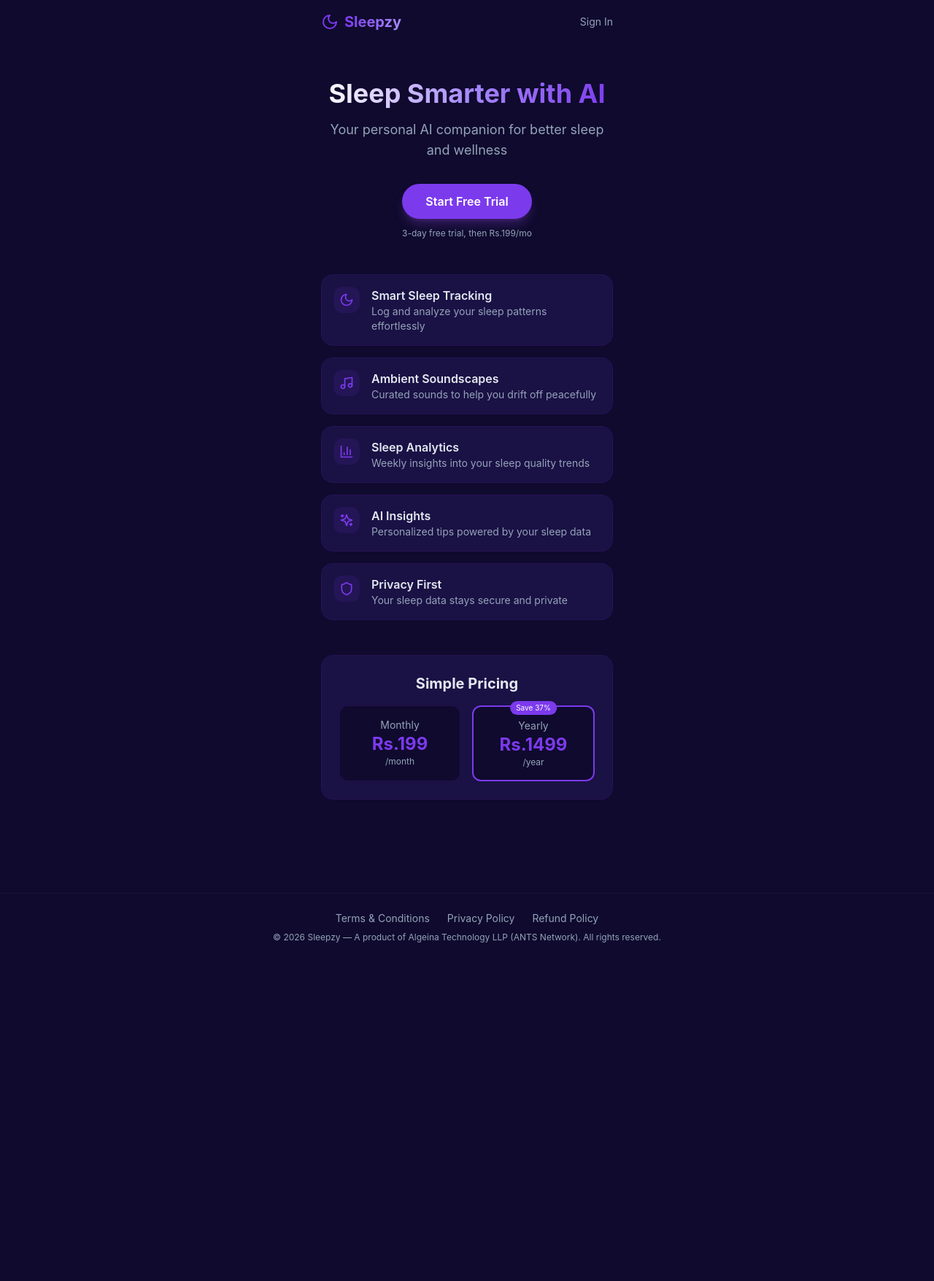
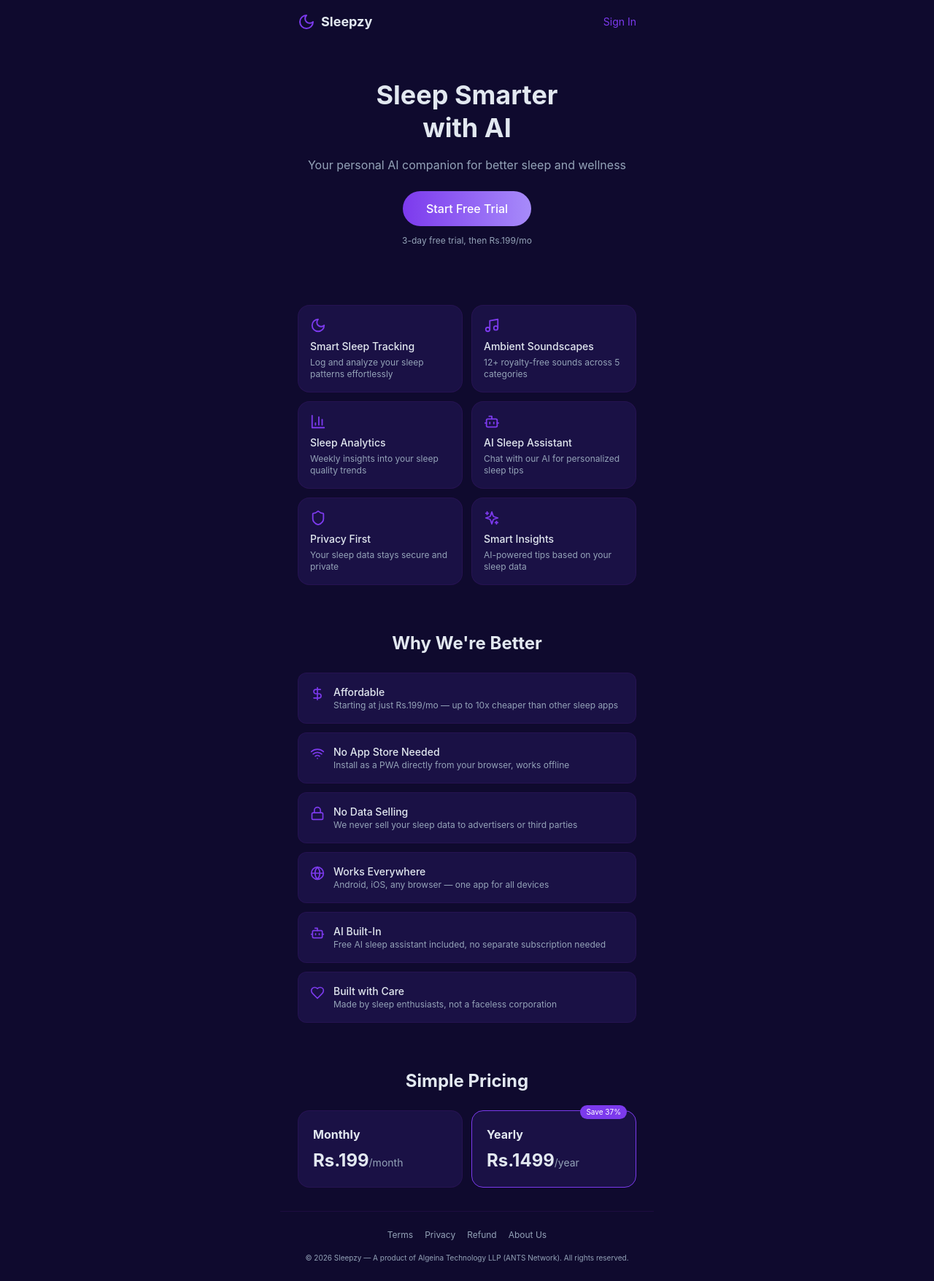
Before and after one commit to N-i-k-e-t/driftai-sleep-wellness, a React (Vite) app: page / in a window 1280 px wide. Shown: the whole page at 73% size. Before the commit the page ends 1317 px from the top, so only its background shows below. Built offline with nearby package versions, Linux system fonts and the light colour scheme; no server answers.

Commit message:
feat: add Why We're Better section, About link, AI feature highlight

```diff
--- a/src/pages/Landing.tsx
+++ b/src/pages/Landing.tsx
@@ -1,63 +1,97 @@
 import { Link } from 'react-router-dom'
-import { Moon, Music, BarChart3, Sparkles, Shield } from 'lucide-react'
+import { Moon, Music, BarChart3, Sparkles, Shield, Zap, Heart, Globe, Bot, DollarSign, Wifi, Lock } from 'lucide-react'
 
 const features = [
   { icon: Moon, title: 'Smart Sleep Tracking', desc: 'Log and analyze your sleep patterns effortlessly' },
-  { icon: Music, title: 'Ambient Soundscapes', desc: 'Curated sounds to help you drift off peacefully' },
+  { icon: Music, title: 'Ambient Soundscapes', desc: '12+ royalty-free sounds across 5 categories' },
   { icon: BarChart3, title: 'Sleep Analytics', desc: 'Weekly insights into your sleep quality trends' },
-  { icon: Sparkles, title: 'AI Insights', desc: 'Personalized tips powered by your sleep data' },
-  { icon: Shield, title: 'Privacy First', desc: 'Your sleep data stays secure and private' }
+  { icon: Bot, title: 'AI Sleep Assistant', desc: 'Chat with our AI for personalized sleep tips' },
+  { icon: Shield, title: 'Privacy First', desc: 'Your sleep data stays secure and private' },
+  { icon: Sparkles, title: 'Smart Insights', desc: 'AI-powered tips based on your sleep data' }
+]
+
+const whyBetter = [
+  { icon: DollarSign, title: 'Affordable', desc: 'Starting at just Rs.199/mo — up to 10x cheaper than other sleep apps' },
+  { icon: Wifi, title: 'No App Store Needed', desc: 'Install as a PWA directly from your browser, works offline' },
+  { icon: Lock, title: 'No Data Selling', desc: 'We never sell your sleep data to advertisers or third parties' },
+  { icon: Globe, title: 'Works Everywhere', desc: 'Android, iOS, any browser — one app for all devices' },
+  { icon: Bot, title: 'AI Built-In', desc: 'Free AI sleep assistant included, no separate subscription needed' },
+  { icon: Heart, title: 'Built with Care', desc: 'Made by sleep enthusiasts, not a faceless corporation' }
 ]
 
 export default function Landing() {
   return (
-    <div className="min-h-screen bg-drift-bg">
-      <header className="px-6 py-4 flex justify-between items-center max-w-md mx-auto">
+    <div className="min-h-screen bg-drift-bg text-drift-text">
+      <header className="flex justify-between items-center px-6 py-4 max-w-lg mx-auto">
         <div className="flex items-center gap-2">
           <Moon className="text-drift-accent" size={24} />
-          <span className="text-xl font-bold bg-gradient-to-r from-drift-accent to-drift-glow bg-clip-text text-transparent">Sleepzy</span>
+          <span className="font-bold text-lg">Sleepzy</span>
         </div>
-        <Link to="/auth" className="text-sm text-drift-muted hover:text-drift-text transition">Sign In</Link>
+        <Link to="/auth" className="text-sm text-drift-accent hover:underline">Sign In</Link>
       </header>
-      <main className="max-w-md mx-auto px-6 pt-12 pb-20">
-        <div className="text-center mb-12">
-          <h1 className="text-4xl font-bold mb-4 bg-gradient-to-r from-white via-drift-glow to-drift-accent bg-clip-text text-transparent">Sleep Smarter with AI</h1>
-          <p className="text-drift-muted text-lg mb-8">Your personal AI companion for better sleep and wellness</p>
-          <Link to="/auth" className="inline-block bg-drift-accent hover:bg-purple-600 text-white font-semibold px-8 py-3 rounded-full transition-all shadow-lg shadow-purple-500/25">Start Free Trial</Link>
+
+      <main className="px-6 max-w-lg mx-auto">
+        <section className="text-center py-12">
+          <h1 className="text-4xl font-bold mb-4 leading-tight">Sleep Smarter<br/>with AI</h1>
+          <p className="text-drift-muted mb-6">Your personal AI companion for better sleep and wellness</p>
+          <Link to="/auth" className="inline-block bg-gradient-to-r from-drift-accent to-drift-glow text-white font-medium px-8 py-3 rounded-full hover:opacity-90 transition">
+            Start Free Trial
+          </Link>
           <p className="text-drift-muted text-xs mt-3">3-day free trial, then Rs.199/mo</p>
-        </div>
-        <div className="space-y-4">
+        </section>
+
+        <section className="grid grid-cols-2 gap-3 py-8">
           {features.map(({ icon: Icon, title, desc }) => (
-            <div key={title} className="bg-drift-card rounded-2xl p-4 flex items-start gap-4 border border-purple-900/20">
-              <div className="bg-drift-accent/10 p-2 rounded-xl"><Icon className="text-drift-accent" size={20} /></div>
-              <div><h3 className="font-semibold text-drift-text">{title}</h3><p className="text-sm text-drift-muted">{desc}</p></div>
+            <div key={title} className="bg-drift-card rounded-2xl p-4 border border-purple-900/20">
+              <Icon className="text-drift-accent mb-2" size={22} />
+              <h3 className="font-medium text-sm mb-1">{title}</h3>
+              <p className="text-drift-muted text-xs">{desc}</p>
             </div>
           ))}
-        </div>
-        <div className="mt-12 bg-drift-card rounded-2xl p-6 border border-purple-900/20 text-center">
-          <h2 className="text-xl font-bold mb-2">Simple Pricing</h2>
-          <div className="flex gap-4 justify-center mt-4">
-            <div className="bg-drift-bg rounded-xl p-4 flex-1 border border-purple-900/30">
-              <p className="text-drift-muted text-sm">Monthly</p>
-              <p className="text-2xl font-bold text-drift-accent">Rs.199</p>
-              <p className="text-xs text-drift-muted">/month</p>
+        </section>
+
+        <section className="py-8">
+          <h2 className="text-2xl font-bold text-center mb-6">Why We're Better</h2>
+          <div className="space-y-3">
+            {whyBetter.map(({ icon: Icon, title, desc }) => (
+              <div key={title} className="flex gap-3 bg-drift-card rounded-xl p-4 border border-purple-900/20">
+                <Icon className="text-drift-accent flex-shrink-0 mt-0.5" size={20} />
+                <div>
+                  <h3 className="font-medium text-sm">{title}</h3>
+                  <p className="text-drift-muted text-xs">{desc}</p>
+                </div>
+              </div>
+            ))}
+          </div>
+        </section>
+
+        <section className="py-8">
+          <h2 className="text-2xl font-bold text-center mb-6">Simple Pricing</h2>
+          <div className="grid grid-cols-2 gap-3">
+            <div className="bg-drift-card rounded-2xl p-5 border border-purple-900/20">
+              <h3 className="font-bold">Monthly</h3>
+              <p className="text-2xl font-bold mt-2">Rs.199<span className="text-sm text-drift-muted font-normal">/month</span></p>
             </div>
-            <div className="bg-drift-bg rounded-xl p-4 flex-1 border-2 border-drift-accent relative">
-              <span className="absolute -top-2 left-1/2 -translate-x-1/2 bg-drift-accent text-white text-[10px] px-2 py-0.5 rounded-full">Save 37%</span>
-              <p className="text-drift-muted text-sm">Yearly</p>
-              <p className="text-2xl font-bold text-drift-accent">Rs.1499</p>
-              <p className="text-xs text-drift-muted">/year</p>
+            <div className="bg-drift-card rounded-2xl p-5 border border-drift-accent relative">
+              <span className="absolute -top-2 right-3 bg-drift-accent text-white text-[10px] px-2 py-0.5 rounded-full">Save 37%</span>
+              <h3 className="font-bold">Yearly</h3>
+              <p className="text-2xl font-bold mt-2">Rs.1499<span className="text-sm text-drift-muted font-normal">/year</span></p>
             </div>
           </div>
+        </section>
+      </main>
+
+      <footer className="border-t border-purple-900/20 py-6 px-6 max-w-lg mx-auto">
+        <div className="flex flex-wrap justify-center gap-4 text-xs text-drift-muted mb-4">
+          <Link to="/terms" className="hover:text-white transition">Terms</Link>
+          <Link to="/privacy" className="hover:text-white transition">Privacy</Link>
+          <Link to="/refund" className="hover:text-white transition">Refund</Link>
+          <Link to="/about" className="hover:text-white transition">About Us</Link>
         </div>
-      </main>
-            <footer className="border-t border-purple-900/20 mt-12 py-6 text-center">
-        <div className="flex justify-center gap-6 text-drift-muted text-sm">
-          <Link to="/terms" className="hover:text-drift-text transition">Terms & Conditions</Link>
-          <Link to="/privacy" className="hover:text-drift-text transition">Privacy Policy</Link>
-                    <Link to="/refund" className="hover:text-drift-text transition">Refund Policy</Link>
-        </div>
-        <p className="text-drift-muted text-xs mt-2">© 2026 Sleepzy — A product of Algeina Technology LLP (ANTS Network). All rights reserved.</p>      </footer>
+        <p className="text-center text-[10px] text-drift-muted">
+          &copy; 2026 Sleepzy — A product of Algeina Technology LLP (ANTS Network). All rights reserved.
+        </p>
+      </footer>
     </div>
   )
 }
```
